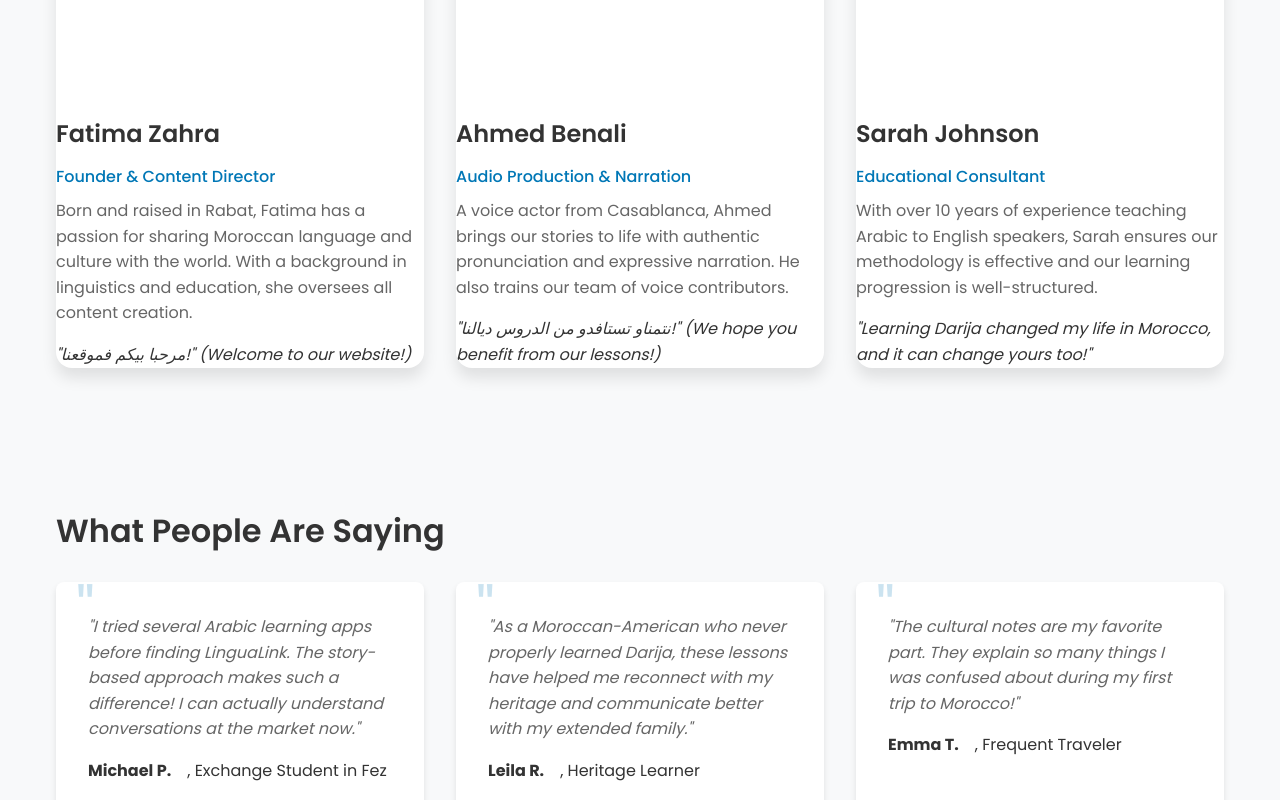
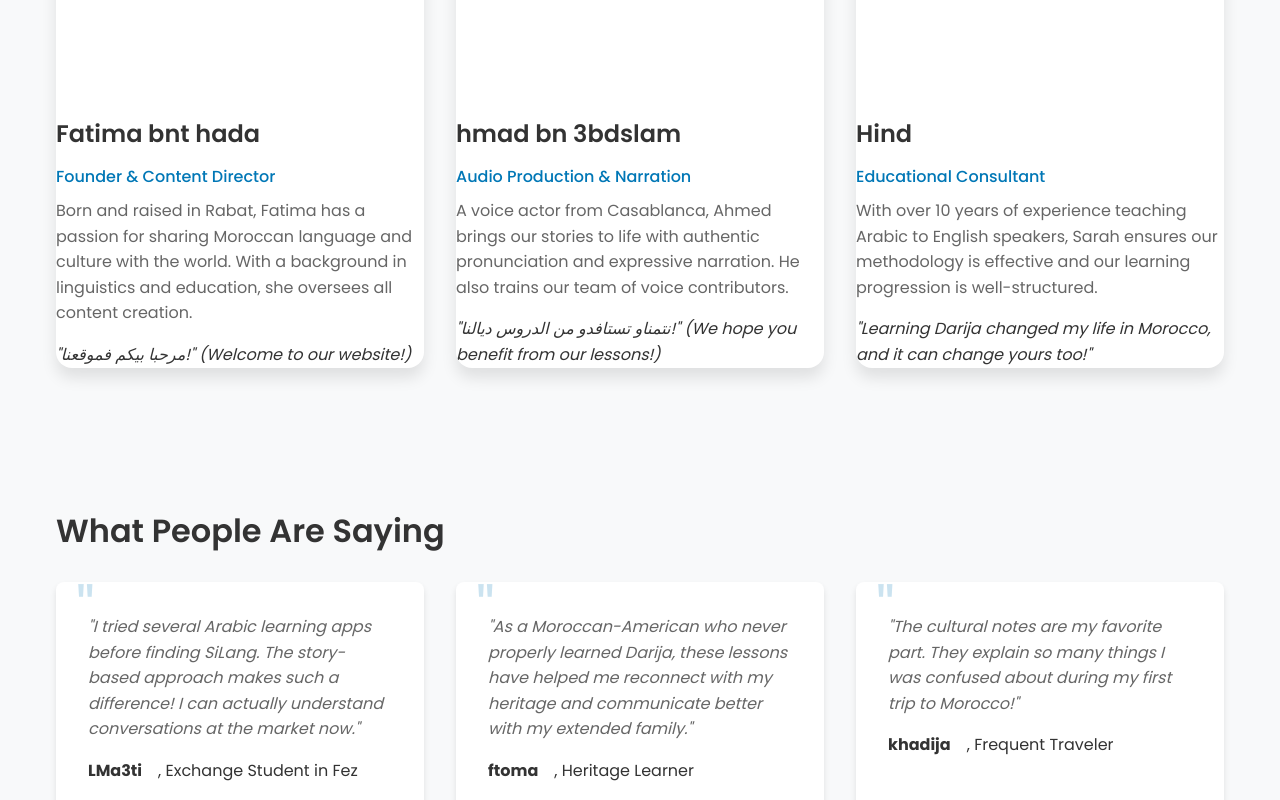
Before and after one commit to yassine-sinif/project005-sinif, a React (Vite) app: page /about in a window 1280 px wide. Shown: the part 1240-2040 px from the top of the page. Built offline with nearby package versions, Linux system fonts and the light colour scheme.

Commit message:
Initial commit with SiLang updates

```diff
--- a/package.json
+++ b/package.json
@@ -1,6 +1,6 @@
 {
   "name": "lingualink",
-  "homepage": "https://yassine-sinif.github.io/english-project-sinif/",
+  "homepage": "https://yassine-sinif.github.io/project005-sinif/",
   "private": true,
   "version": "0.0.0",
   "type": "module",
--- a/src/pages/About.tsx
+++ b/src/pages/About.tsx
@@ -4,13 +4,13 @@ const About = () => {
   return (
     <div className="section">
       <div className="container">
-        <h1 className="section-title">About LinguaLink</h1>
+        <h1 className="section-title">About SiLang</h1>
 
         <div className="about-content">
           <div className="about-mission">
             <h2>Our Mission</h2>
             <p>
-              At LinguaLink, we believe that language learning should be immersive,
+              At SiLang, we believe that language learning should be immersive,
               contextual, and culturally rich. Our mission is to help non-native Arabic
               speakers and Moroccans alike deepen their understanding of Moroccan Darija
               through engaging stories that reflect real-life situations and cultural nuances.
@@ -67,7 +67,7 @@ const About = () => {
             <div className="team-members">
               <div className="team-member">
                 <div className="team-member-image"></div>
-                <h3>Fatima Zahra</h3>
+                <h3>Fatima bnt hada</h3>
                 <p className="team-member-role">Founder & Content Director</p>
                 <p className="team-member-bio">
                   Born and raised in Rabat, Fatima has a passion for sharing
@@ -81,7 +81,7 @@ const About = () => {
 
               <div className="team-member">
                 <div className="team-member-image"></div>
-                <h3>Ahmed Benali</h3>
+                <h3>hmad bn 3bdslam </h3>
                 <p className="team-member-role">Audio Production & Narration</p>
                 <p className="team-member-bio">
                   A voice actor from Casablanca, Ahmed brings our stories to life
@@ -95,7 +95,7 @@ const About = () => {
 
               <div className="team-member">
                 <div className="team-member-image"></div>
-                <h3>Sarah Johnson</h3>
+                <h3>Hind</h3>
                 <p className="team-member-role">Educational Consultant</p>
                 <p className="team-member-bio">
                   With over 10 years of experience teaching Arabic to English speakers,
@@ -114,12 +114,12 @@ const About = () => {
             <div className="testimonial-grid">
               <div className="testimonial">
                 <p>
-                  "I tried several Arabic learning apps before finding LinguaLink.
+                  "I tried several Arabic learning apps before finding SiLang.
                   The story-based approach makes such a difference! I can actually
                   understand conversations at the market now."
                 </p>
                 <div className="testimonial-author">
-                  <strong>Michael P.</strong>, Exchange Student in Fez
+                  <strong>LMa3ti</strong>, Exchange Student in Fez
                 </div>
               </div>
 
@@ -130,7 +130,7 @@ const About = () => {
                   communicate better with my extended family."
                 </p>
                 <div className="testimonial-author">
-                  <strong>Leila R.</strong>, Heritage Learner
+                  <strong>ftoma</strong>, Heritage Learner
                 </div>
               </div>
 
@@ -140,7 +140,7 @@ const About = () => {
                   things I was confused about during my first trip to Morocco!"
                 </p>
                 <div className="testimonial-author">
-                  <strong>Emma T.</strong>, Frequent Traveler
+                  <strong>khadija</strong>, Frequent Traveler
                 </div>
               </div>
             </div>
--- a/src/pages/Blog.tsx
+++ b/src/pages/Blog.tsx
@@ -7,7 +7,7 @@ const Blog = () => {
     id: 1,
     title: 'The Origins of Moroccan Darija',
     excerpt: 'Explore the fascinating history of Moroccan Darija and its influences from Arabic, Berber, French, and Spanish languages.',
-      author: 'Fatima Zahra',
+    author: 'Fatima bnt hada',
     date: 'May 28, 2025',
     image: '/src/assets/blog1.jpg',
     category: 'Language',
@@ -17,7 +17,7 @@ const Blog = () => {
     id: 2,
     title: 'Essential Darija Phrases for the Moroccan Souk',
     excerpt: 'Master these key phrases to navigate Morocco\'s bustling markets like a local and get the best deals.',
-      author: 'Ahmed Benali',
+    author: 'hmad bn 3bdslam',
     date: 'May 21, 2025',
     image: '/src/assets/blog2.jpg',
     category: 'Practical Tips',
@@ -27,7 +27,7 @@ const Blog = () => {
     id: 3,
     title: 'The Art of Moroccan Storytelling',
     excerpt: 'Discover the rich tradition of hikayat (storytelling) in Moroccan culture and its role in preserving oral history.',
-      author: 'Sarah Johnson',
+    author: 'Hind',
     date: 'May 14, 2025',
     image: '/src/assets/blog3.jpg',
     category: 'Culture',
@@ -37,7 +37,7 @@ const Blog = () => {
     id: 4,
     title: 'Regional Variations in Moroccan Darija',
     excerpt: 'Learn how Darija varies across different regions of Morocco, from the northern dialect to the Saharan expressions.',
-      author: 'Fatima Zahra',
+    author: 'Fatima bnt hada',
     date: 'May 7, 2025',
     image: '/src/assets/blog4.jpg',
     category: 'Language',
@@ -47,7 +47,7 @@ const Blog = () => {
     id: 5,
     title: 'Cooking with Darija: Kitchen Vocabulary',
     excerpt: 'Expand your culinary vocabulary with essential Darija terms for cooking traditional Moroccan dishes.',
-      author: 'Ahmed Benali',
+    author: 'hmad bn 3bdslam',
     date: 'April 30, 2025',
     image: '/src/assets/blog5.jpg',
     category: 'Practical Tips',
@@ -57,13 +57,14 @@ const Blog = () => {
     id: 6,
     title: 'Moroccan Proverbs and Their Meanings',
     excerpt: 'Dive into the wisdom of Moroccan proverbs and learn how they reflect cultural values and everyday philosophy.',
-      author: 'Sarah Johnson',
+    author: 'Hind',
     date: 'April 23, 2025',
     image: '/src/assets/blog6.jpg',
     category: 'Culture',
     readTime: '8 min read'
   }
 ];
+
 
   // Categories for filtering
   const categories = ['All', 'Language', 'Culture', 'Practical Tips'];
--- a/src/pages/Dashboard.tsx
+++ b/src/pages/Dashboard.tsx
@@ -5,8 +5,8 @@ const Dashboard = () => {
 
   // Mock user data
   const userData = {
-    name: 'John Doe',
-    email: 'john.doe@example.com',
+    name: 'yassine',
+    email: 'yassine@gmail.com',
     targetProficiency: 'Intermediate',
     preferredLanguage: 'English',
     avatar: '/src/assets/avatar.jpg',
--- a/vite.config.ts
+++ b/vite.config.ts
@@ -1,17 +1,8 @@
 import { defineConfig } from 'vite'
 import react from '@vitejs/plugin-react'
-import path from 'path'
 
 // https://vitejs.dev/config/
 export default defineConfig({
   plugins: [react()],
-  resolve: {
-    alias: {
-      '@': path.resolve(__dirname, './src'),
-    },
-  },
-  server: {
-    host: '0.0.0.0',
-    port: 3000,
-  },
-})
+  base: "/project005-sinif", // le slash au début et à la fin est important
+});
```
Lines whose indentation alone changed are shown as unchanged.
